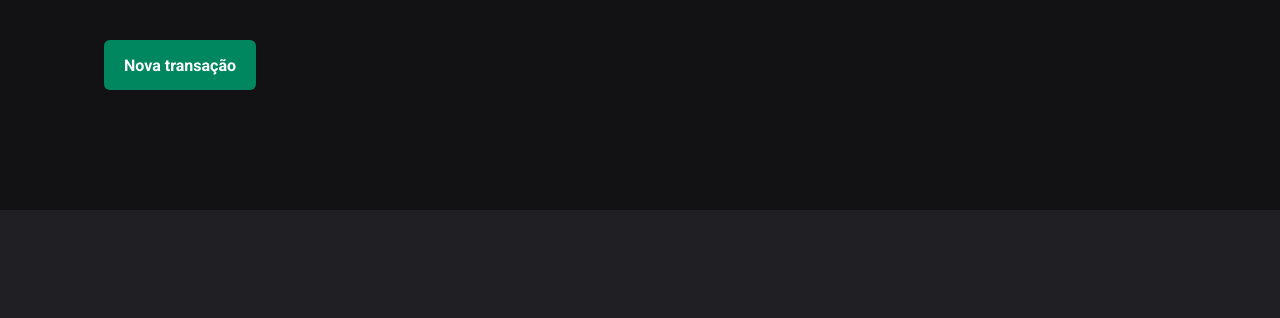
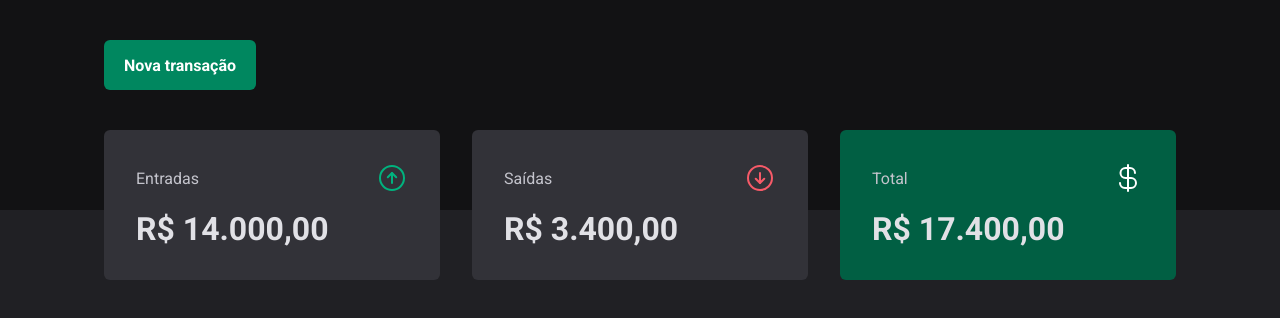
Before and after one commit to thiagopdo/dt-money, a React (Vite) app: page / in a window 1280 px wide. Shown: the top 318 px of the page. Built offline with nearby package versions, Linux system fonts and the light colour scheme.

Commit message:
feat: added summary component & styles to display  the total income, outcome and total balance

```diff
--- a/package.json
+++ b/package.json
@@ -10,6 +10,7 @@
     "preview": "vite preview"
   },
   "dependencies": {
+    "phosphor-react": "^1.4.1",
     "react": "^18.3.1",
     "react-dom": "^18.3.1",
     "styled-components": "^6.1.13"
--- /dev/null
+++ b/src/components/Summary/index.tsx
@@ -0,0 +1,31 @@
+import { ArrowCircleDown, ArrowCircleUp, CurrencyDollar } from "phosphor-react";
+import { SummaryCard, SummaryContainer } from "./style";
+
+export default function Summary() {
+  return (
+    <SummaryContainer>
+      <SummaryCard>
+        <header>
+          <span>Entradas</span>
+          <ArrowCircleUp size={32} color="#00b37e" />
+        </header>
+        <strong>R$ 14.000,00</strong>
+      </SummaryCard>
+      <SummaryCard>
+        <header>
+          <span>Saídas</span>
+          <ArrowCircleDown size={32} color="#f75a68" />
+        </header>
+        <strong>R$ 3.400,00</strong>
+      </SummaryCard>
+
+      <SummaryCard variant="green">
+        <header>
+          <span>Total</span>
+          <CurrencyDollar size={32} color="#fff" />
+        </header>
+        <strong>R$ 17.400,00</strong>
+      </SummaryCard>
+    </SummaryContainer>
+  );
+}
--- /dev/null
+++ b/src/components/Summary/style.ts
@@ -0,0 +1,44 @@
+import styled, { css } from "styled-components";
+import Summary from "./index";
+
+export const SummaryContainer = styled.div`
+  width: 100%;
+  max-width: 1120px;
+  margin: 0 auto;
+  padding: 0 1.5rem;
+
+  display: grid;
+  grid-template-columns: repeat(3, 1fr);
+  gap: 2rem;
+
+  margin-top: -5rem;
+`;
+
+interface SummaryCardProps {
+  variant?: "green";
+}
+
+export const SummaryCard = styled.div<SummaryCardProps>`
+  background: ${(props) => props.theme["gray-600"]};
+  border-radius: 6px;
+  padding: 2rem;
+
+  header {
+    display: flex;
+    align-items: center;
+    justify-content: space-between;
+    color: ${(props) => props.theme["gray-300"]};
+  }
+
+  strong {
+    display: block;
+    margin-top: 1rem;
+    font-size: 2rem;
+  }
+
+  ${(props) =>
+    props.variant === "green" &&
+    css`
+      background: ${(props) => props.theme["green-700"]};
+    `}
+`;
--- a/src/pages/Transactions/index.tsx
+++ b/src/pages/Transactions/index.tsx
@@ -1,9 +1,11 @@
 import Header from "../../components/Header";
+import Summary from "../../components/Summary";
 
 export default function Transactions() {
   return (
     <div>
       <Header />
+      <Summary />
     </div>
   );
 }
```
Also changed, not shown: 1 other file (tests, documents, lock files or other folders).
